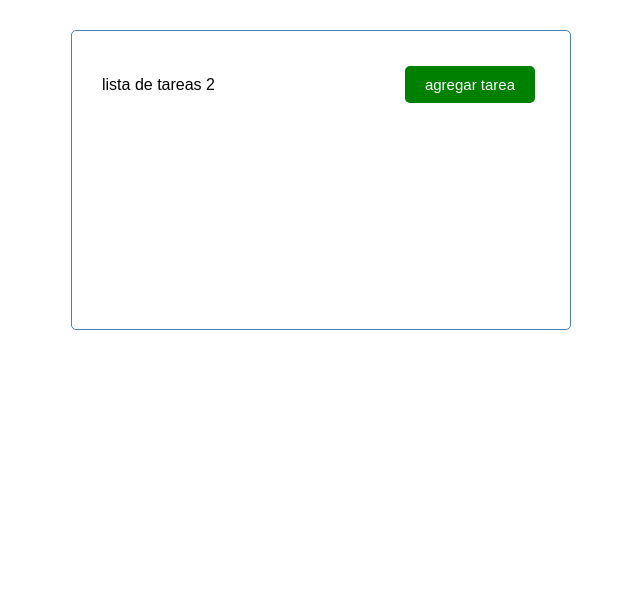
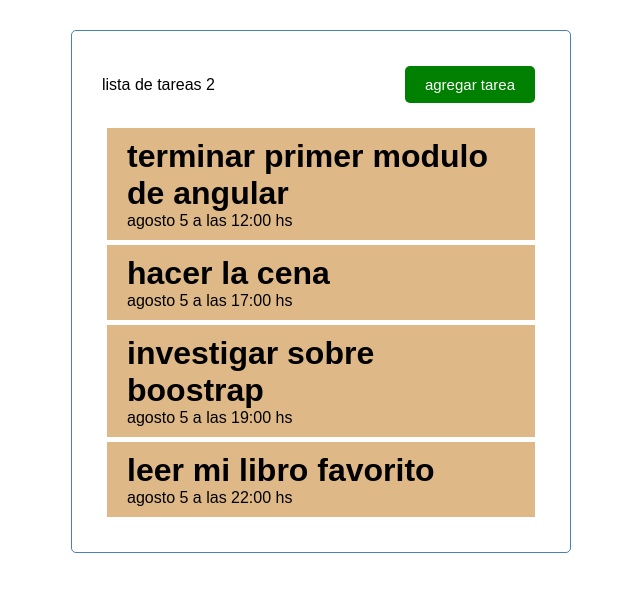
Before and after one commit to barbarabarrueta/task-list, an Angular app: page / in a window 1280 px wide. Shown: the top 592 px of the page, without its empty margins (319-959 px from the left). Built offline with nearby package versions, Linux system fonts and the light colour scheme.

Commit message:
lista de items

```diff
--- a/src/app/app.component.html
+++ b/src/app/app.component.html
@@ -1,3 +1,4 @@
 <div class="container">
     <app-header></app-header>
+    <app-tasks></app-tasks>
 </div>
--- a/src/app/app.module.ts
+++ b/src/app/app.module.ts
@@ -4,12 +4,16 @@ import { BrowserModule } from '@angular/platform-browser';
 import { AppComponent } from './app.component';
 import { HeaderComponent } from './components/header/header.component';
 import { ButtonComponent } from './components/button/button.component';
+import { TasksComponent } from './components/tasks/tasks.component';
+import { TasksItemComponent } from './components/tasks-item/tasks-item.component';
 
 @NgModule({
   declarations: [
     AppComponent,
     HeaderComponent,
-    ButtonComponent
+    ButtonComponent,
+    TasksComponent,
+    TasksItemComponent
   ],
   imports: [
     BrowserModule
--- /dev/null
+++ b/src/app/components/tasks-item/tasks-item.component.css
@@ -0,0 +1,14 @@
+.task{
+    background-color: burlywood;
+    margin: 5px;
+    padding: 10px 20px;
+    cursor: pointer;
+}
+.task.reminder{
+    border-left: 5px solid green;
+}
+.task h1{
+    display: flex;
+    align-items: center;
+    justify-content: space-between;
+}
--- /dev/null
+++ b/src/app/components/tasks-item/tasks-item.component.html
@@ -0,0 +1,4 @@
+<div class="task">
+    <h1>{{task.text}}</h1>
+    <p>{{task.day}}</p>
+</div>
--- /dev/null
+++ b/src/app/components/tasks-item/tasks-item.component.ts
@@ -0,0 +1,19 @@
+import { Component, OnInit, Input } from '@angular/core';
+import {TASKS} from '../../mock-tasks';
+import {Task} from '../../Task';
+
+@Component({
+  selector: 'app-tasks-item',
+  templateUrl: './tasks-item.component.html',
+  styleUrls: ['./tasks-item.component.css']
+})
+export class TasksItemComponent implements OnInit {
+
+  @Input() task:Task = TASKS[0]
+
+  constructor() { }
+
+  ngOnInit(): void {
+  }
+
+}
--- /dev/null
+++ b/src/app/components/tasks/tasks.component.html
@@ -0,0 +1,5 @@
+<app-tasks-item
+    *ngFor="let task of tasks"
+    [task]="task"
+>
+</app-tasks-item>
--- /dev/null
+++ b/src/app/components/tasks/tasks.component.ts
@@ -0,0 +1,18 @@
+import { Component, OnInit } from '@angular/core';
+import {TASKS} from '../../mock-tasks';
+import {Task} from '../../Task';
+
+@Component({
+  selector: 'app-tasks',
+  templateUrl: './tasks.component.html',
+  styleUrls: ['./tasks.component.css']
+})
+export class TasksComponent implements OnInit {
+  tasks: Task[]=TASKS;
+
+  constructor() { }
+
+  ngOnInit(): void {
+  }
+
+}
--- a/src/app/mock-tasks.ts
+++ b/src/app/mock-tasks.ts
@@ -1,5 +1,5 @@
 import {Task} from "./Task"
-export const TASKS =[
+export const TASKS: Task[]=[
     {
         id: 1,
         text: "terminar primer modulo de angular",
```
Also changed, not shown: src/app/components/tasks/tasks.component.css (added), 2 other files (tests, documents, lock files or other folders).
